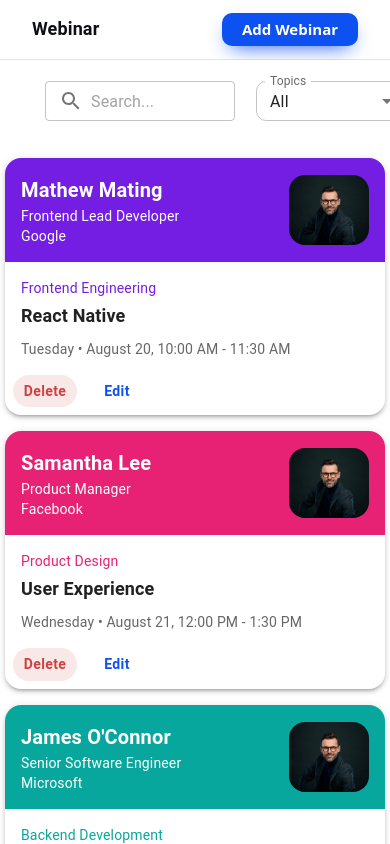
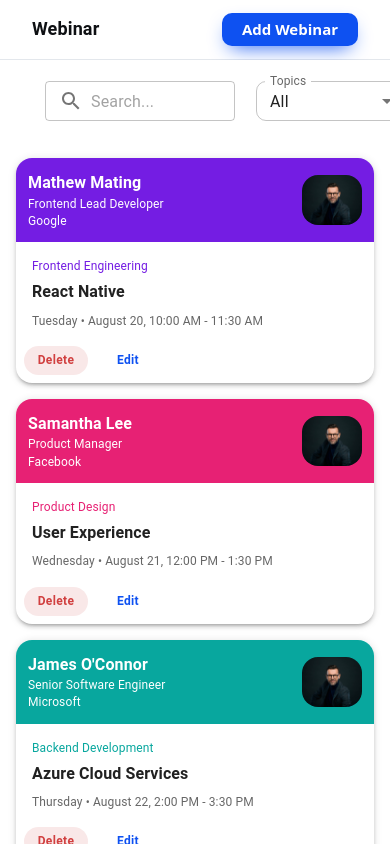
Before and after one commit to San1605/webinar, a React (Vite) app: page / in a window 390 px wide. Built offline with nearby package versions, Linux system fonts and the light colour scheme.

Commit message:
improved responsiveness

```diff
--- a/src/Components/WebinarCard.jsx
+++ b/src/Components/WebinarCard.jsx
@@ -1,6 +1,7 @@
 import React from 'react';
 import { Card, CardContent, Typography, Button, Box, Avatar } from '@mui/material';
-import profile from "../assets/profiles.png"
+import profile from "../assets/profiles.png";
+
 const WebinarCard = ({ webinar, deleteCard, editCard }) => {
     const {
         oratorName,
@@ -14,36 +15,41 @@ const WebinarCard = ({ webinar, deleteCard, editCard }) => {
         timeSlot,
         color
     } = webinar;
-  // Format the date to a readable format
+
     const formattedDate = new Date(date).toLocaleDateString('en-US', { month: 'long', day: 'numeric' });
-
-     // Fallback image for profile errors
 
     const handleError = (e) => {
         e.target.src = profile;
     };
+
     return (
-        <Card sx={{ minWidth: 380, borderRadius: 4, boxShadow: 3, overflow: 'visible' }}>
-             {/* Card header with orator details */}
+        <Card sx={{
+            width: '100%',
+            maxWidth: '380px',
+            borderRadius: 4,
+            boxShadow: 3,
+            overflow: 'visible',
+            margin: 'auto'
+        }}>
             <Box
                 sx={{
                     display: 'flex',
                     alignItems: 'center',
                     backgroundColor: color || '#6C63FF',
-                    padding: 2,
+                    padding: { xs: 1.5, sm: 2 },
                     borderTopLeftRadius: 16,
                     borderTopRightRadius: 16,
                     justifyContent: "space-between"
                 }}
             >
-                <Box>
-                    <Typography variant="h6" sx={{ color: 'white', fontWeight: 'bold' }}>
+                <Box sx={{ flexGrow: 1, mr: 2 }}>
+                    <Typography variant="h6" sx={{ color: 'white', fontWeight: 'bold', fontSize: { xs: '1rem', sm: '1.25rem' } }}>
                         {oratorName}
                     </Typography>
-                    <Typography variant="body2" sx={{ color: 'white' }}>
+                    <Typography variant="body2" sx={{ color: 'white', fontSize: { xs: '0.75rem', sm: '0.875rem' } }}>
                         {position}
                     </Typography>
-                    <Typography variant="body2" sx={{ color: 'white' }}>
+                    <Typography variant="body2" sx={{ color: 'white', fontSize: { xs: '0.75rem', sm: '0.875rem' } }}>
                         {oratorCompany}
                     </Typography>
                 </Box>
@@ -52,28 +58,52 @@ const WebinarCard = ({ webinar, deleteCard, editCard }) => {
                     onError={handleError}
                     alt={oratorName}
                     sx={{
-                        width: 80,
-                        height: 70,
+                        width: { xs: 60, sm: 80 },
+                        height: { xs: 50, sm: 70 },
                         borderRadius: "16px"
                     }}
                 />
             </Box>
             <CardContent sx={{ pt: 2, pb: 1 }}>
-                <Typography variant="body2" color="primary" sx={{ mb: 0.5, color: color }}>
+                <Typography variant="body2" color="primary" sx={{ mb: 0.5, color: color, fontSize: { xs: '0.75rem', sm: '0.875rem' } }}>
                     {topicName}
                 </Typography>
-                <Typography variant="h6" component="div" sx={{ fontWeight: 'bold', mb: 1, fontSize: "18px" }}>
+                <Typography variant="h6" component="div" sx={{ fontWeight: 'bold', mb: 1, fontSize: { xs: '1rem', sm: '1.125rem' } }}>
                     {subtopicName}
                 </Typography>
-                <Typography variant="body2" color="text.secondary">
+                <Typography variant="body2" color="text.secondary" sx={{ fontSize: { xs: '0.75rem', sm: '0.875rem' } }}>
                     {`${day} • ${formattedDate}, ${timeSlot}`}
                 </Typography>
             </CardContent>
             <Box sx={{ display: 'flex', justifyContent: 'flex-start', p: 1 }}>
-                <Button size="small" color="error" sx={{ mr: 1, color: '#D14040', fontWeight: 600, fontSize: "14px", borderRadius: "16px", padding: '4px', background: "#F9E8E8", textTransform: 'none' }} onClick={deleteCard}>
+                <Button
+                    size="small"
+                    color="error"
+                    sx={{
+                        mr: 1,
+                        color: '#D14040',
+                        fontWeight: 600,
+                        fontSize: { xs: '0.75rem', sm: '0.875rem' },
+                        borderRadius: "16px",
+                        padding: '4px',
+                        background: "#F9E8E8",
+                        textTransform: 'none'
+                    }}
+                    onClick={deleteCard}
+                >
                     Delete
                 </Button>
-                <Button size="small" color="primary" sx={{ color: '#0E51F1', fontWeight: 600, fontSize: "14px", textTransform: 'none' }} onClick={editCard}>
+                <Button
+                    size="small"
+                    color="primary"
+                    sx={{
+                        color: '#0E51F1',
+                        fontWeight: 600,
+                        fontSize: { xs: '0.75rem', sm: '0.875rem' },
+                        textTransform: 'none'
+                    }}
+                    onClick={editCard}
+                >
                     Edit
                 </Button>
             </Box>
--- a/src/Components/WebinarPage.jsx
+++ b/src/Components/WebinarPage.jsx
@@ -28,7 +28,7 @@ const WebinarPage = () => {
         <>
          {/* Main container for the page */}
             <div className="p-4 sm:p-4 md:p-6 overflow-y-auto h-[calc(100vh_-_60px)]">
-            <div className="grid grid-cols-1 sm:grid-cols-2 md:grid-cols-2 lg:grid-cols-3 xl:grid-cols-3 gap-4 sm:gap-6">
+               <div className="grid grid-cols-1 sm:grid-cols-2 md:grid-cols-2 lg:grid-cols-3 xl:grid-cols-3 gap-4 sm:gap-6">
                     {filteredList?.map((webinar, index) => (
                         <div key={index} className="flex justify-center">
                             <WebinarCard
```
